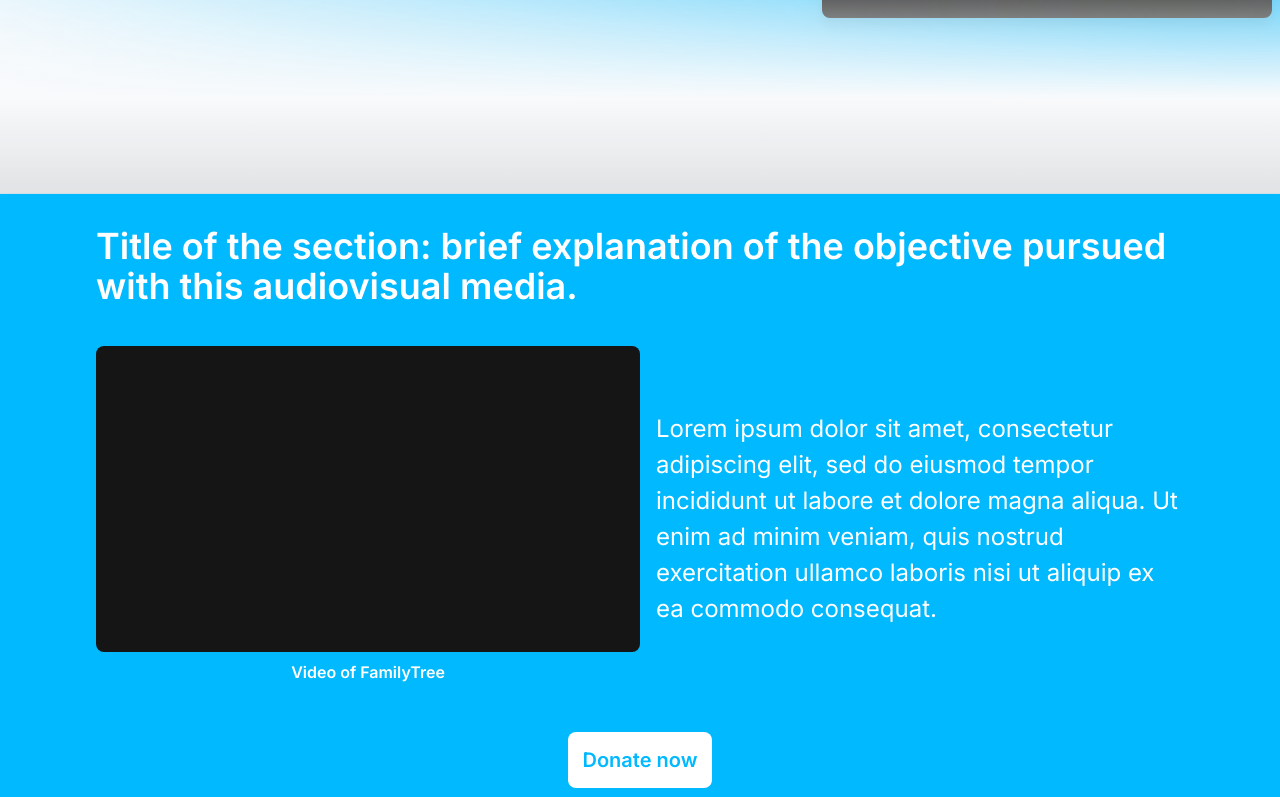
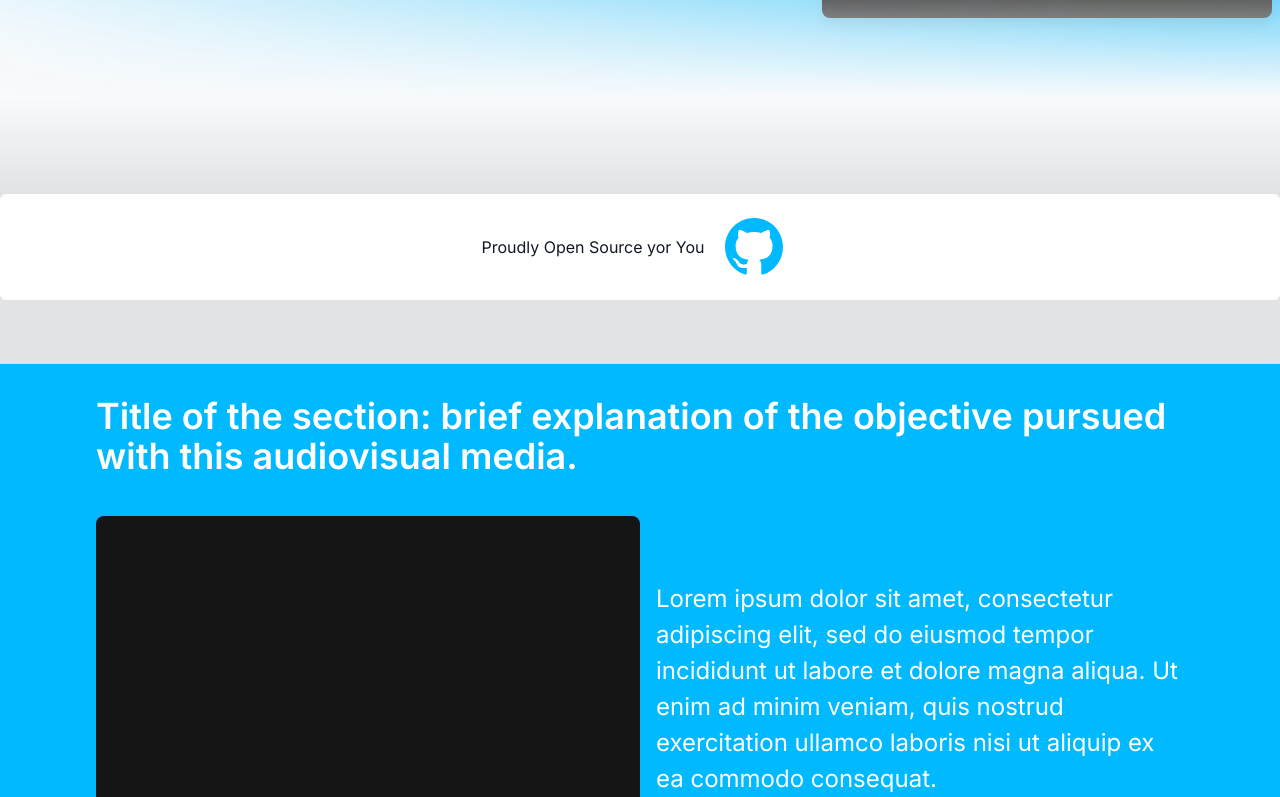
Before and after one commit to nardis9501/famdesc-landingpage, a Next.js app: page / in a window 1280 px wide. Shown: the part 742-1539 px from the top of the page. Built offline with nearby package versions, Linux system fonts and the light colour scheme; what @midudev/tailwind-animations would draw is missing.

Commit message:
feat: add github repository link

```diff
--- /dev/null
+++ b/components/Banner/OpenSourceBanner.js
@@ -0,0 +1,42 @@
+import { useAppContext } from "@/app/providers";
+import Image from "next/image";
+import React from "react";
+
+export default function OpenSourceBanner(props) {
+  const { color } = useAppContext();
+  return (
+    <>
+      <section className="flex items-center justify-center w-full p-6 mb-16 rounded-md bg-white dark:bg-zinc-950/80">
+        <p>
+          <a
+            href="https://github.com/nardis9501/familytree-landingpage/"
+            target="_blank"
+            className="flex items-center gap-1"
+          >
+            Proudly Open Source yor You
+            <svg
+              className={`fill-current mx-4 ${
+                color === "blue"
+                  ? "text-blue-500"
+                  : color === "red"
+                  ? "text-red-500"
+                  : "dark:text-white"
+              }`}
+              aria-hidden="true"
+              class="octicon octicon-mark-github"
+              height="58"
+              version="1.1"
+              viewBox="0 0 16 16"
+              width="58"
+            >
+              <path
+                fill-rule="evenodd"
+                d="M8 0C3.58 0 0 3.58 0 8c0 3.54 2.29 6.53 5.47 7.59.4.07.55-.17.55-.38 0-.19-.01-.82-.01-1.49-2.01.37-2.53-.49-2.69-.94-.09-.23-.48-.94-.82-1.13-.28-.15-.68-.52-.01-.53.63-.01 1.08.58 1.23.82.72 1.21 1.87.87 2.33.66.07-.52.28-.87.51-1.07-1.78-.2-3.64-.89-3.64-3.95 0-.87.31-1.59.82-2.15-.08-.2-.36-1.02.08-2.12 0 0 .67-.21 2.2.82.64-.18 1.32-.27 2-.27.68 0 1.36.09 2 .27 1.53-1.04 2.2-.82 2.2-.82.44 1.1.16 1.92.08 2.12.51.56.82 1.27.82 2.15 0 3.07-1.87 3.75-3.65 3.95.29.25.54.73.54 1.48 0 1.07-.01 1.93-.01 2.2 0 .21.15.46.55.38A8.013 8.013 0 0 0 16 8c0-4.42-3.58-8-8-8z"
+              ></path>
+            </svg>
+          </a>
+        </p>
+      </section>
+    </>
+  );
+}
--- a/components/Home/Home.js
+++ b/components/Home/Home.js
@@ -9,6 +9,7 @@
 import FeatureCard from "../BenefitsList/FeatureCard";
 import FrontCover from "../FrontCover/FrontCover";
 import SponsorButton from "../sponsor/SponsorButton";
+import OpenSourceBanner from "../Banner/OpenSourceBanner";
 export default function Home(props) {
   const { color } = useAppContext();
 
@@ -30,6 +31,7 @@
             <div className="sticky top-2 z-20">
               <Form />
             </div>
+            <OpenSourceBanner />
             <main>
               <section
                 className={`md:grid md:grid-cols-2 place-content-center p-1 md:px-24 md:py-8 text-white ${
```
